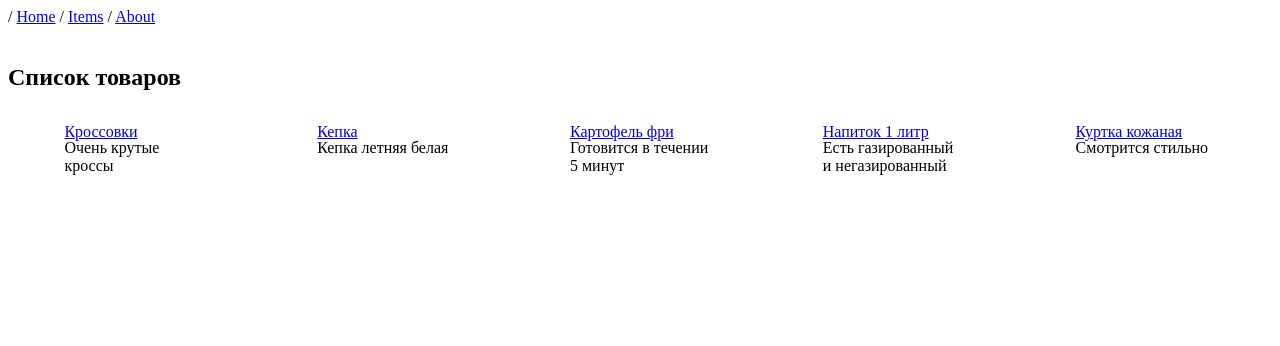
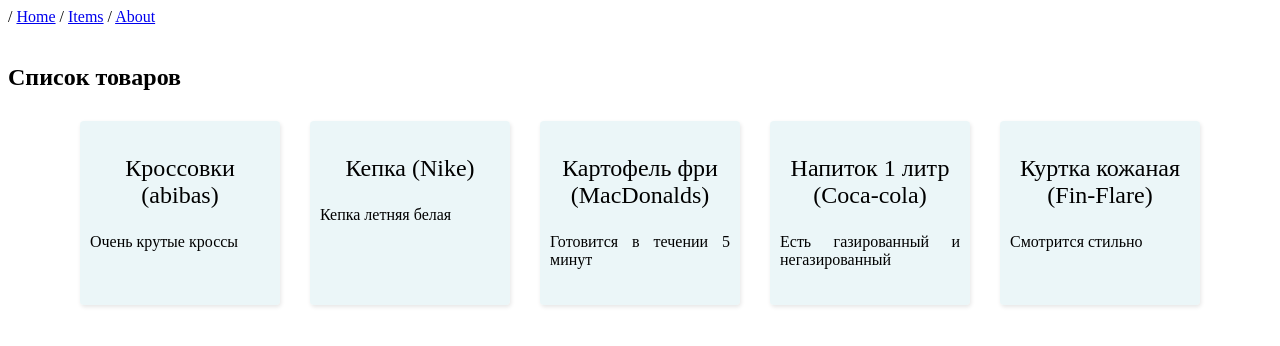
Before and after one commit to busygina83/FirstDjango_18052024, a Django app: page /items in a window 1280 px wide. Shown: the top 346 px of the page. Run offline with Django 5.2, Linux system fonts and the light colour scheme; data comes from the database, SQL or seed files in the repository; both versions use the stored data as it was after the commit.

Commit message:
HomeWork2

```diff
--- a/MainApp/models.py
+++ b/MainApp/models.py
@@ -5,4 +5,4 @@
     name = models.CharField(max_length=100)
     brand = models.CharField(max_length=100)
     count = models.PositiveIntegerField()
-    note = models.CharField(max_length=1000,default="")
+    note = models.TextField(max_length=200,default="Описание элемента")
--- a/MainApp/views.py
+++ b/MainApp/views.py
@@ -1,6 +1,7 @@
 from django.shortcuts import render
 from django.http import HttpResponse, HttpResponseNotFound
 from .models import Item
+from django.core.exceptions import ObjectDoesNotExist
 
 author = {
     "familyname": "Бусыгина",
@@ -65,7 +66,7 @@
     try:
         item_db = Item.objects.get(id=item_id)
         return render(request, "item.html", {"item": item_db})
-    except:
+    except ObjectDoesNotExist:
         return HttpResponseNotFound(
             f"""<p>Товар с id={item_id} не найден<br>
             <a href="/items">Назад к списку товаров</a></p>""")
--- a/static/css/items.css
+++ b/static/css/items.css
@@ -1,4 +1,4 @@
-.wrap {
+/* .wrap {
   display: flex;
   justify-content: space-around;
 }
@@ -18,4 +18,52 @@
   left: 100;
   transition: 1s;
   backface-visibility: hidden;
+} */
+
+
+* {
+  box-sizing: border-box;
 }
+.item{
+  width:150pt;
+  height: 100%;
+  margin: 10px;
+  box-shadow: 1px 2px 4px rgba(0, 0, 0, 0.1);
+  border-radius: 4px;
+  padding-top:10px;
+  background: rgba(223, 241, 244, 0.625);
+}
+
+.item:hover {
+  background: rgb(207, 232, 237);
+  box-shadow: 4px 8px 16px rgba(71, 215, 240);
+}
+
+.item p{
+  padding-left: 10px;
+  padding-right: 10px;
+}
+
+.item_name{
+  font-size: 1.5em;
+  text-align:center;
+}
+
+.item a{
+  text-decoration: none;
+  color: black;
+  text-align: justify;
+
+}
+.items {
+  width: 100%;
+  display: grid;
+  /* Автоматически заполняем на всю ширину grid-контейнера */
+  grid-template-columns: repeat(auto-fill, 200px);
+  max-width: 1200px; /* Ширина grid-контейнера */
+  justify-content: center;
+  justify-items: center; /* Размещаем карточку по центру */
+  column-gap: 30px; /* Отступ между колонками */
+  row-gap: 40px; /* Отступ между рядами */
+  margin: 0 auto;
+}
--- a/templates/items.html
+++ b/templates/items.html
@@ -9,13 +9,15 @@
 <body>
     <header>/ <a href="/">Home</a> / <a href="/items">Items</a> / <a href="/about">About</a></header></br>
     <h2>Список товаров</h2>
-    <div class="wrap">
+    <div class="items">
         {% for item in items %}
-        <div class="cart">
-            <div class="back"><p>{{ item.note }}</p></div>
-            <div class="front"><a href="/item/{{item.id}}">{{ item.name }}</a></div>
+        <div class="item">
+            <a href="/item/{{item.id}}">
+                <p class="item_name">{{ item.name }} ({{ item.brand }})</p>
+                <p>{{ item.note }}</p>
+            </a>
         </div>
         {% endfor %}
-      </div>
+    </div>
 </body>
 </html>
```
Also changed, not shown: fixtures/items.json (added, +52 -0 lines), templates/item.html (+12 -5 lines), README.md. Lines whose indentation alone changed are shown as unchanged.
